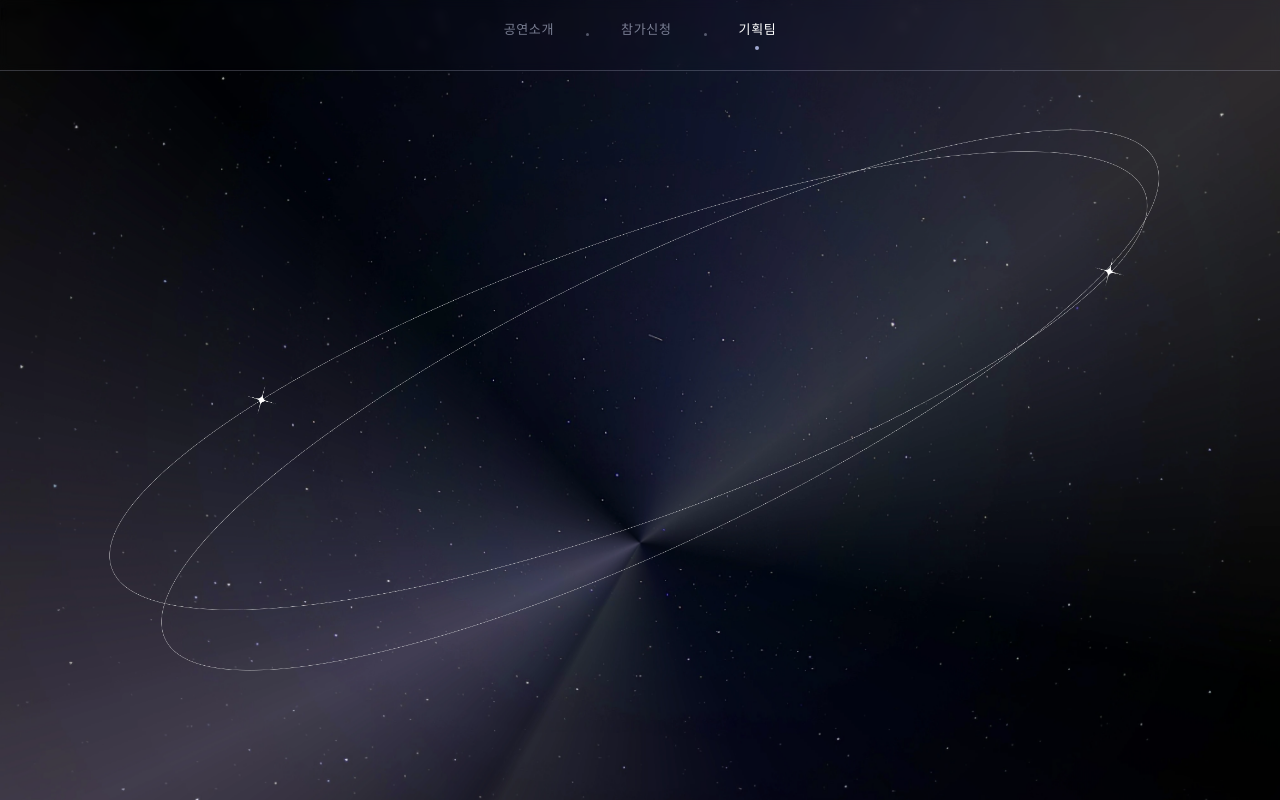
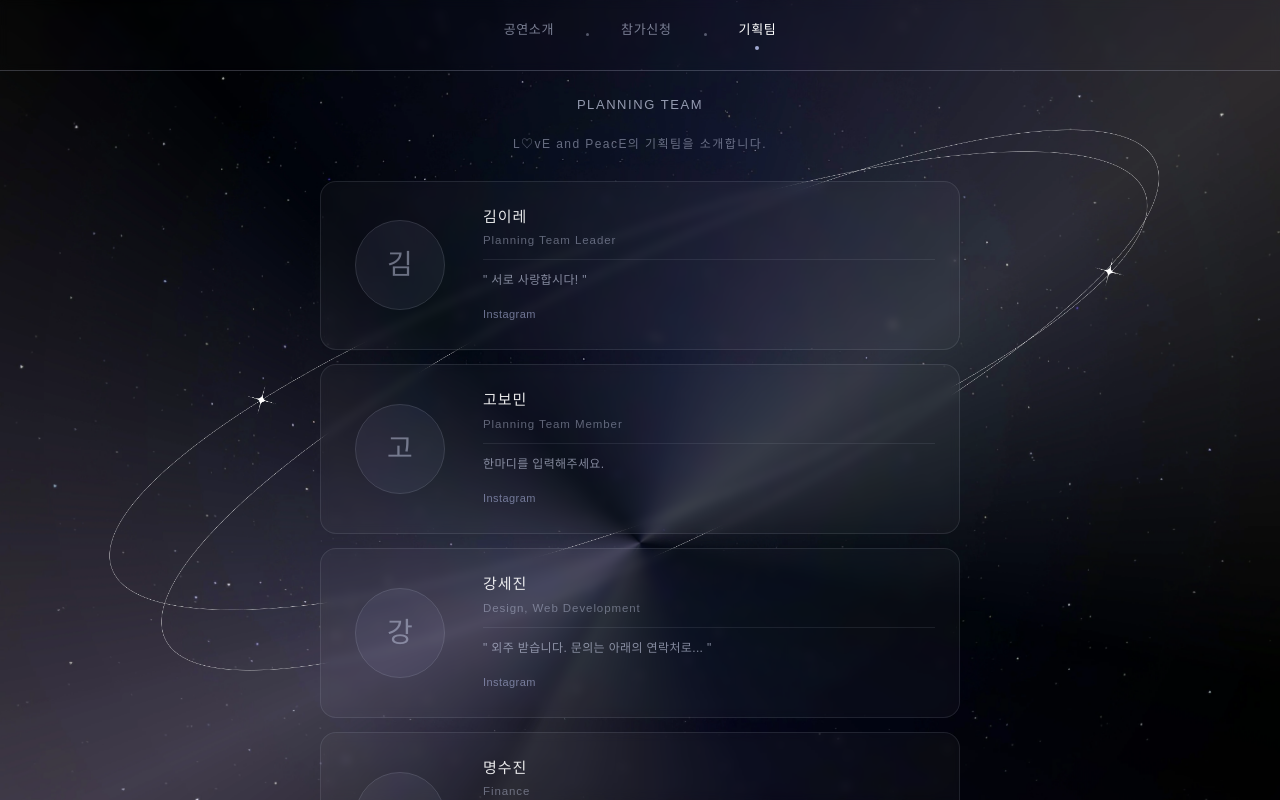
Before and after one commit to S2ej1n/LovenPeacE, a Next.js app: page /planning-team in a window 1280 px wide. Built offline with nearby package versions, Linux system fonts and the light colour scheme.

Commit message:
design: 기획팀 정보 추가

```diff
--- a/app/layout.tsx
+++ b/app/layout.tsx
@@ -1,6 +1,7 @@
 import { Noto_Sans_KR } from 'next/font/google';
 import { ReactNode } from 'react';
 import './globals.css';
+import { Metadata } from 'next';
 import styles from './layout.module.css';
 import Image from 'next/image';
 import { NavProvider } from '@/components/NavBar/NavContext';
@@ -12,6 +13,16 @@ const notoSansKR = Noto_Sans_KR({
   variable: '--font-noto',
   display: 'swap',
 });
+
+export const metadata: Metadata = {
+  title: 'L♡vE and PeacE',
+  description: 'ProJect LovE and PeacE 공식 홈페이지입니다.',
+  openGraph: {
+    title: 'L♡vE and PeacE',
+    description: 'ProJect LovE and PeacE 공식 홈페이지입니다.',
+    images: ['/opengraph.png'],
+  },
+};
 
 export default function RootLayout({ children }: { children: ReactNode }) {
   return (
--- a/app/page.tsx
+++ b/app/page.tsx
@@ -1,11 +1,5 @@
 // 메인페이지
 import HeroSection from '@/components/HeroSection/HeroSection';
-import { Metadata } from 'next';
-
-export const metadata: Metadata = {
-  title: 'Love and Peace',
-  description: 'Love and Peace concert',
-};
 
 export default function Home() {
   return (
--- /dev/null
+++ b/app/planning-team/_components/MemberCard.module.css
@@ -0,0 +1,114 @@
+.card {
+  display: grid;
+  grid-template-columns: 110px 1fr;
+  gap: 28px;
+  padding: 24px;
+  background: rgba(255, 255, 255, 0.03);
+  border: 0.5px solid rgba(193, 200, 223, 0.12);
+  border-radius: 16px;
+  backdrop-filter: blur(5px);
+  align-items: center;
+}
+
+/* ── 사진 ── */
+.photoWrap {
+  width: 90px;
+  height: 90px;
+  border-radius: 50%;
+  overflow: hidden;
+  border: 0.5px solid rgba(193, 200, 223, 0.2);
+  flex-shrink: 0;
+  justify-self: center;
+}
+
+.photo {
+  width: 100%;
+  height: 100%;
+  object-fit: cover;
+}
+
+.photoPlaceholder {
+  width: 100%;
+  height: 100%;
+  display: flex;
+  align-items: center;
+  justify-content: center;
+  background: rgba(160, 168, 208, 0.08);
+  font-size: 28px;
+  font-weight: 300;
+  color: rgba(193, 200, 223, 0.5);
+  letter-spacing: 0;
+}
+
+/* ── 정보 ── */
+.info {
+  display: flex;
+  flex-direction: column;
+  gap: 10px;
+}
+
+.header {
+  display: flex;
+  flex-direction: column;
+  gap: 4px;
+}
+
+.name {
+  margin: 0;
+  font-size: 15px;
+  font-weight: 500;
+  color: rgba(255, 255, 255, 0.9);
+  letter-spacing: 0.06em;
+}
+
+.position {
+  margin: 0;
+  font-size: 11.5px;
+  color: rgba(193, 200, 223, 0.45);
+  letter-spacing: 0.08em;
+}
+
+.quote {
+  margin: 0;
+  font-size: 12px;
+  color: rgba(193, 200, 223, 0.65);
+  line-height: 1.75;
+  letter-spacing: 0.03em;
+  padding-top: 10px;
+  border-top: 0.5px solid rgba(193, 200, 223, 0.1);
+}
+
+/* ── SNS ── */
+.snsList {
+  list-style: none;
+  margin: 0;
+  padding: 0;
+  display: flex;
+  gap: 14px;
+}
+
+.snsLink {
+  font-size: 11px;
+  color: rgba(160, 168, 208, 0.65);
+  text-decoration: none;
+  letter-spacing: 0.04em;
+  transition: color 0.2s;
+}
+
+.snsLink:hover {
+  color: rgba(193, 200, 223, 1);
+}
+
+/* ── 반응형 ── */
+@media (max-width: 480px) {
+  .card {
+    grid-template-columns: 80px 1fr;
+    gap: 18px;
+    padding: 18px 16px;
+  }
+
+  .photoWrap {
+    width: 68px;
+    height: 68px;
+  }
+}
--- /dev/null
+++ b/app/planning-team/_components/MemberCard.tsx
@@ -0,0 +1,47 @@
+'use client';
+
+import Image from 'next/image';
+import styles from './MemberCard.module.css';
+import type { MemberCardProps } from '../_data/type';
+
+export default function MemberCard({ name, position, quote, photo, sns }: MemberCardProps) {
+  return (
+    <div className={styles.card}>
+      <div className={styles.photoWrap}>
+        {photo ? (
+          <Image src={photo} alt={name} width={90} height={90} className={styles.photo} />
+        ) : (
+          <div className={styles.photoPlaceholder}>
+            <span>{name[0]}</span>
+          </div>
+        )}
+      </div>
+
+      <div className={styles.info}>
+        <div className={styles.header}>
+          <p className={styles.name}>{name}</p>
+          <p className={styles.position}>{position}</p>
+        </div>
+
+        <p className={styles.quote}>{quote}</p>
+
+        {sns && sns.length > 0 && (
+          <ul className={styles.snsList}>
+            {sns.map((s) => (
+              <li key={s.label}>
+                <a
+                  href={s.url}
+                  target="_blank"
+                  rel="noopener noreferrer"
+                  className={styles.snsLink}
+                >
+                  {s.label}
+                </a>
+              </li>
+            ))}
+          </ul>
+        )}
+      </div>
+    </div>
+  );
+}
--- /dev/null
+++ b/app/planning-team/_data/members.ts
@@ -0,0 +1,49 @@
+import type { MemberCardProps } from "./type";
+
+export const MEMBERS: MemberCardProps[] = [
+  {
+    name: '김이레',
+    position: 'Planning Team Leader',
+    quote: '\" 서로 사랑합시다! \"',
+    photo: '',
+    sns: [
+      { label: 'Instagram', url: 'https://www.instagram.com/rer0912/' },
+    ],
+  },
+  {
+    name: '고보민',
+    position: 'Planning Team Member',
+    quote: '한마디를 입력해주세요.',
+    photo: '',
+    sns: [
+      { label: 'Instagram', url: '#' },
+    ],
+  },
+  {
+    name: '강세진',
+    position: 'Design, Web Development',
+    quote: '\" 외주 받습니다. 문의는 아래의 연락처로... \"',
+    photo: '',
+    sns: [
+      { label: 'Instagram', url: 'https://www.instagram.com/sayyywls/' },
+    ],
+  },
+  {
+    name: '명수진',
+    position: 'Finance',
+    quote: '한마디를 입력해주세요.',
+    photo: '',
+    sns: [
+      { label: 'Instagram', url: '#' },
+    ],
+  },
+  {
+    name: '최지훈',
+    position: 'Photography',
+    quote: '\" 군대에서도 사진 찍는 놈 \"',
+    photo: '',
+    sns: [
+      { label: 'Instagram', url: 'https://www.instagram.com/ahlo_ha_oh_yeah/' },
+    ],
+  },
+];
--- /dev/null
+++ b/app/planning-team/_data/type.ts
@@ -0,0 +1,12 @@
+export interface SNSLink {
+  label: string;
+  url: string;
+}
+
+export interface MemberCardProps {
+  name: string;
+  position: string;
+  quote: string;
+  photo?: string;
+  sns?: SNSLink[];
+}
--- /dev/null
+++ b/app/planning-team/page.module.css
@@ -0,0 +1,44 @@
+.scene {
+  position: relative;
+  z-index: 10;
+  height: 100vh;
+  overflow: hidden;
+}
+
+.scrollArea {
+  height: 100%;
+  overflow-y: auto;
+  overscroll-behavior: contain;
+  padding: 80px 24px 60px;
+  display: flex;
+  flex-direction: column;
+  align-items: center;
+}
+
+.heading {
+  margin: 15px 0 20px;
+  font-size: 13px;
+  font-weight: 400;
+  color: rgba(193, 200, 223, 0.75);
+  letter-spacing: 0.12em;
+  text-align: center;
+}
+.sub{
+  margin: 0 0 28px;
+  font-size: 12px;
+  font-weight: 400;
+  color: rgba(193, 200, 223, 0.5);
+  letter-spacing: 0.12em;
+  text-align: center;
+}
+
+.list {
+  width: 100%;
+  max-width: 640px;
+  display: flex;
+  flex-direction: column;
+  gap: 14px;
+  list-style: none;
+  margin: 0;
+  padding: 0;
+}
--- a/app/planning-team/page.tsx
+++ b/app/planning-team/page.tsx
@@ -1,7 +1,21 @@
-// 기획팀 소개
+import MemberCard from '@/app/planning-team/_components/MemberCard';
+import styles from './page.module.css';
+import { MEMBERS } from './_data/members';
 
 export default function PlanningTeam() {
   return (
-    <div>page</div>
-  )
+    <div className={styles.scene}>
+      <div className={styles.scrollArea}>
+        <p className={styles.heading}>PLANNING TEAM</p>
+        <p className={styles.sub}>L♡vE and PeacE의 기획팀을 소개합니다.</p>
+        <ul className={styles.list}>
+          {MEMBERS.map((member) => (
+            <li key={member.name}>
+              <MemberCard {...member} />
+            </li>
+          ))}
+        </ul>
+      </div>
+    </div>
+  );
 }
--- a/components/FormSection/FormSection.tsx
+++ b/components/FormSection/FormSection.tsx
@@ -152,7 +152,7 @@ export default function FormSection() {
               type="submit"
               disabled={isSubmitting}
             >
-              {isSubmitting ? '신청 중...' : '신청하기 ♥'}
+              {isSubmitting ? '신청 중...' : '아직 신청기간이 아닙니다.'}
             </button>
           </form>
         </div>
--- a/components/InfoSection/InfoSection.module.css
+++ b/components/InfoSection/InfoSection.module.css
@@ -32,7 +32,7 @@
   padding: 18px 16px;
   background: rgba(255, 255, 255, 0.03);
   border: 0.5px solid rgba(193, 200, 223, 0.12);
-    backdrop-filter: blur(5px);
+  backdrop-filter: blur(5px);
   border-radius: 12px;
 }
 
--- a/components/NavBar/NavBar.module.css
+++ b/components/NavBar/NavBar.module.css
@@ -1,5 +1,5 @@
 .nav {
-  position: absolute;
+  position: fixed;
   top: 0;
   left: 0;
   right: 0;
```
Also changed, not shown: public/opengraph.png (added).
